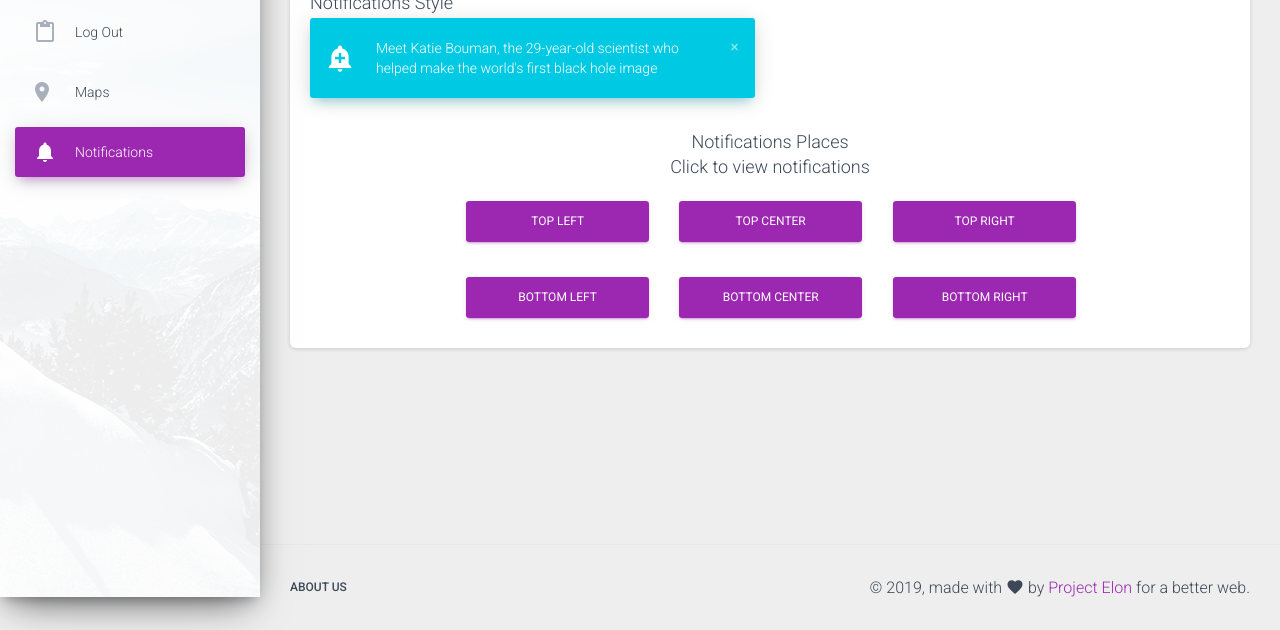
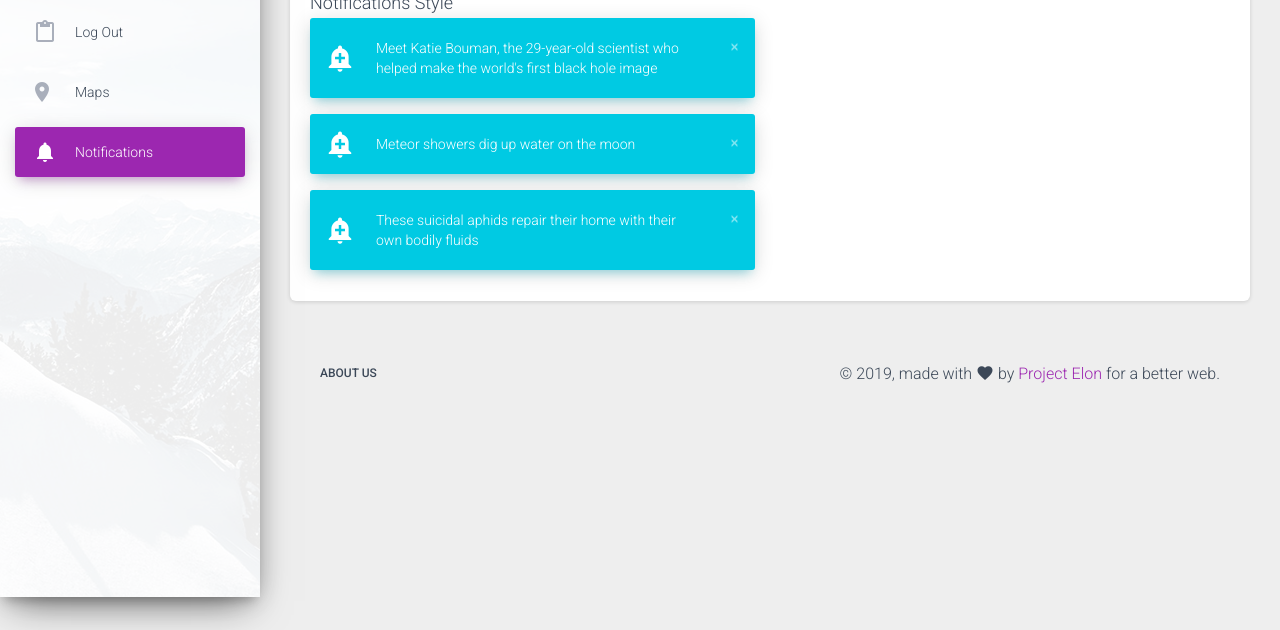
Before and after one commit to Samson300/project-elon, a website: page views/notifications.html in a window 1280 px wide. Shown: the part 203-833 px from the top of the page. After the commit the page ends 800 px from the top, so only its background shows below. Drawn offline with nearby package versions, Linux system fonts and the light colour scheme; some packages are replaced by stand-ins of ours.

Commit message:
updated the notifications file

```diff
--- a/sessions/sW0GTa36gf0ws4yr5wbAG3Imvt0_c4iO.json
+++ b/sessions/sW0GTa36gf0ws4yr5wbAG3Imvt0_c4iO.json
@@ -1 +1 @@
-{"cookie":{"originalMaxAge":null,"expires":null,"httpOnly":true,"path":"/"},"__lastAccess":1555420991439,"user":1}
+{"cookie":{"originalMaxAge":null,"expires":null,"httpOnly":true,"path":"/"},"__lastAccess":1555423233715,"user":1}
--- a/views/notifications.html
+++ b/views/notifications.html
@@ -160,54 +160,28 @@
                     <a href="https://www.cbsnews.com/news/katie-bouman-black-hole-image-algorithm-mit/">
                     <span data-notify="message">Meet Katie Bouman, the 29-year-old scientist who helped make the world's first black hole image</span></a>
                   </div>
+                  <div class="alert alert-info alert-with-icon" data-notify="container">
+                      <i class="material-icons" data-notify="icon">add_alert</i>
+                      <button type="button" class="close" data-dismiss="alert" aria-label="Close">
+                        <i class="material-icons">close</i>
+                      </button>
+                      <a href="https://www.sciencenews.org/article/meteor-showers-dig-water-moon-nasa">
+                      <span data-notify="message">Meteor showers dig up water on the moon</span></a>
+                    </div>
+                    <div class="alert alert-info alert-with-icon" data-notify="container">
+                        <i class="material-icons" data-notify="icon">add_alert</i>
+                        <button type="button" class="close" data-dismiss="alert" aria-label="Close">
+                          <i class="material-icons">close</i>
+                        </button>
+                        <a href="https://www.sciencemag.org/news/2019/04/these-suicidal-aphids-repair-their-home-their-own-bodily-fluids">
+                        <span data-notify="message">These suicidal aphids repair their home with their own bodily fluids</span></a>
+                      </div>
+
                 </div>
 
               </div>
             </div>
-            <div class="col-md-12">
-              <div class="places-buttons">
-                <div class="row">
-                  <div class="col-md-6 ml-auto mr-auto text-center">
-                    <h4 class="card-title">
-                      Notifications Places
-                      <p class="category">Click to view notifications</p>
-                    </h4>
-                  </div>
-                </div>
-                <div class="row">
-                  <div class="col-lg-8 col-md-10 ml-auto mr-auto">
-                    <div class="row">
-                      <div class="col-md-4">
-                        <button class="btn btn-primary btn-block" onclick="md.showNotification('top','left')">Top Left</button>
-                      </div>
-                      <div class="col-md-4">
-                        <button class="btn btn-primary btn-block" onclick="md.showNotification('top','center')">Top Center</button>
-                      </div>
-                      <div class="col-md-4">
-                        <button class="btn btn-primary btn-block" onclick="md.showNotification('top','right')">Top Right</button>
-                      </div>
-                    </div>
-                  </div>
-                </div>
-                <div class="row">
-                  <div class="col-lg-8 col-md-10 ml-auto mr-auto">
-                    <div class="row">
-                      <div class="col-md-4">
-                        <button class="btn btn-primary btn-block" onclick="md.showNotification('bottom','left')">Bottom Left</button>
-                      </div>
-                      <div class="col-md-4">
-                        <button class="btn btn-primary btn-block" onclick="md.showNotification('bottom','center')">Bottom Center</button>
-                      </div>
-                      <div class="col-md-4">
-                        <button class="btn btn-primary btn-block" onclick="md.showNotification('bottom','right')">Bottom Right</button>
-                      </div>
-                    </div>
-                  </div>
-                </div>
-              </div>
-            </div>
-          </div>
-        </div>
+
       </div>
       <footer class="footer">
         <div class="container-fluid">
```
